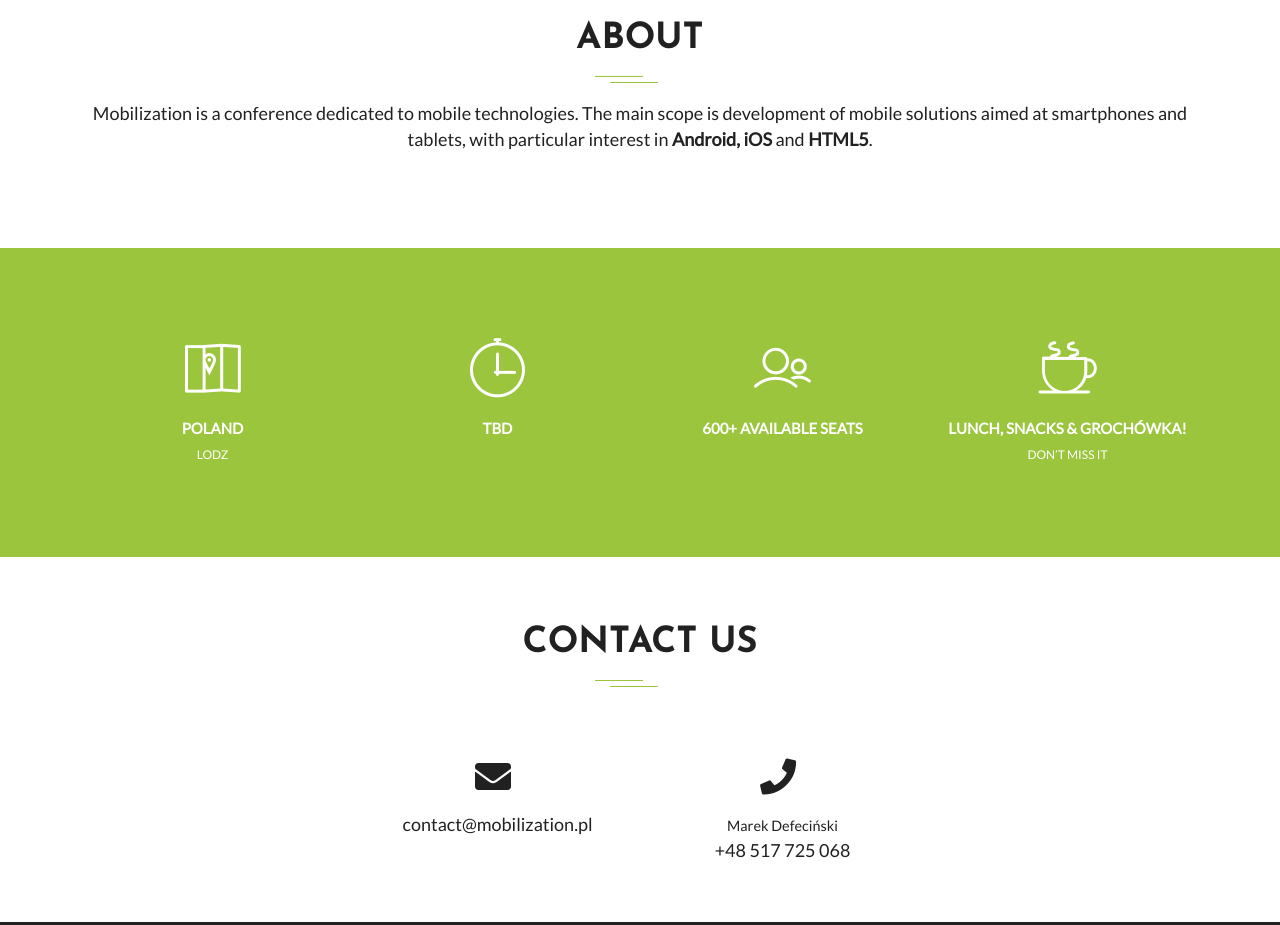
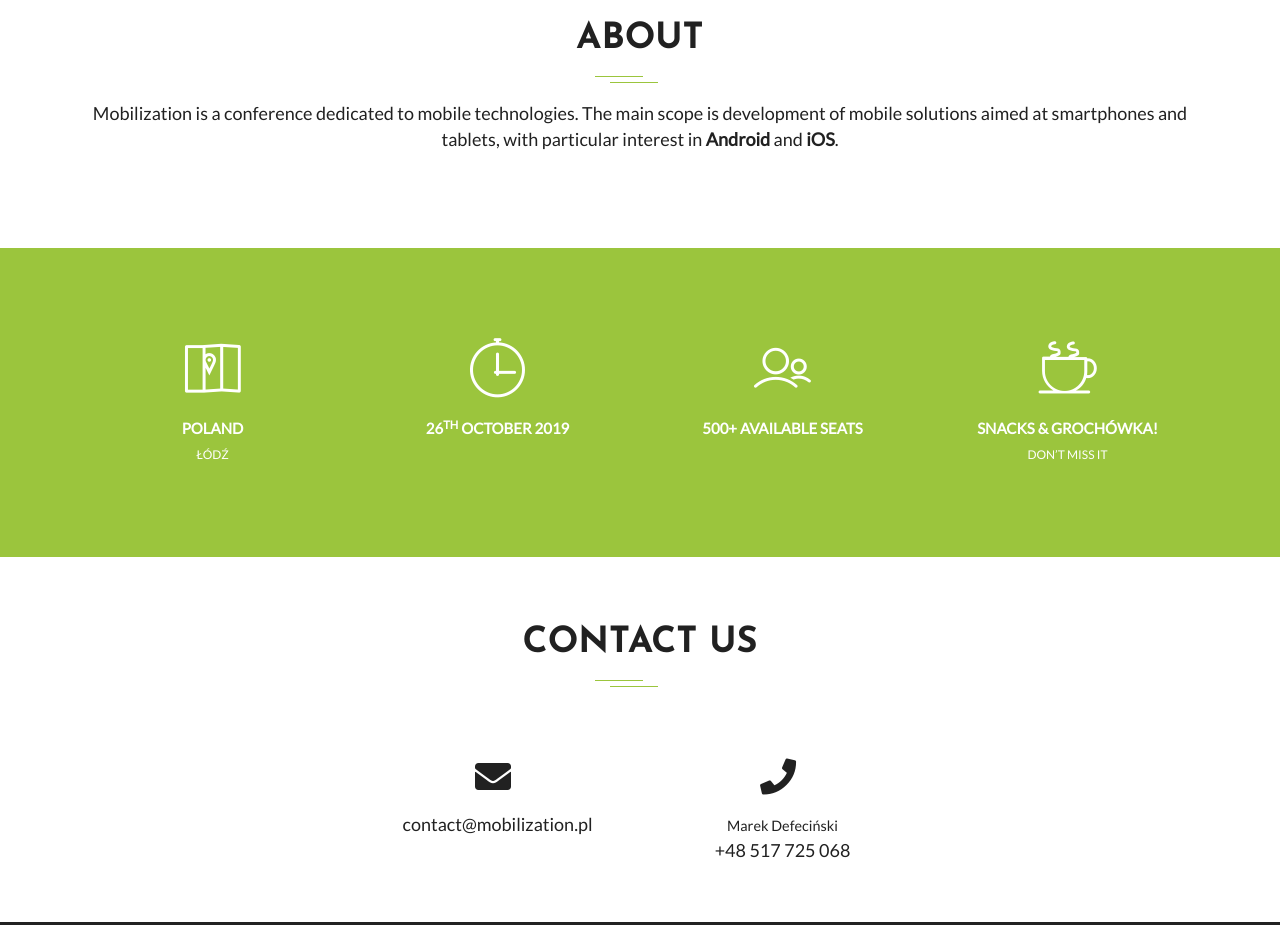
Before and after one commit to Mobilization/2019.mobilization.pl, a plain HTML site: page index.html in a window 1280 px wide. Shown: the part 900-1825 px from the top of the page. Drawn offline with Linux system fonts and the light colour scheme; files whose address does not match are found by name.

Commit message:
Łódź, added date, description updated

```diff
--- a/index.html
+++ b/index.html
@@ -104,9 +104,9 @@
               <h2 class="shadow fadeInUp wow" data-wow-delay=".6s">
                 Unique conference for mobile developers
               </h2>
-              <p class="fadeInUp wow" data-wow-delay="0.6s">in Lodz, Poland</p>
+              <p class="fadeInUp wow" data-wow-delay="0.6s">in Łódź, Poland</p>
               <h1 class="shadow wow fadeInDown heading" data-wow-delay=".4s">
-                Get ready to be moblilizaed!
+                Get ready to be moblilized!
               </h1>
               <!-- <a href="#" class="fadeInLeft wow btn btn-common btn-lg" data-wow-delay=".6s"><i class="fab fa-earlybirds"></i> Register Now #EARLYBIRD</a> -->
             </div>
@@ -211,7 +211,7 @@
                 Mobilization is a conference dedicated to mobile technologies.
                 The main scope is development of mobile solutions aimed at
                 smartphones and tablets, with particular interest in
-                <strong>Android, iOS</strong> and <strong>HTML5</strong>.
+                <strong>Android</strong> and <strong>iOS</strong>.
               </p>
             </div>
           </div>
@@ -231,7 +231,7 @@
             <div class="counter wow fadeInRight" data-wow-delay="0.3s">
               <div class="icon"><i class="lni-map"></i></div>
               <p>Poland</p>
-              <span>Lodz</span>
+              <span>Łódź</span>
             </div>
           </div>
           <!-- Counter Item -->
@@ -240,7 +240,7 @@
           >
             <div class="counter wow fadeInRight" data-wow-delay="0.6s">
               <div class="icon"><i class="lni-timer"></i></div>
-              <p>TBD</p>
+              <p>26<sup>th</sup> October 2019</p>
               <span>&nbsp;</span>
             </div>
           </div>
@@ -250,7 +250,7 @@
           >
             <div class="counter wow fadeInRight" data-wow-delay="0.9s">
               <div class="icon"><i class="lni-users"></i></div>
-              <p>600+ Available Seats</p>
+              <p>500+ Available Seats</p>
               <span>&nbsp;</span>
             </div>
           </div>
@@ -261,7 +261,7 @@
             <div class="counter wow fadeInRight" data-wow-delay="1.2s">
               <div class="icon"><i class="lni-coffee-cup"></i></div>
 
-              <p>Lunch, Snacks & Grochówka!</p>
+              <p>Snacks & Grochówka!</p>
               <span>Don’t miss it</span>
             </div>
           </div>
```
